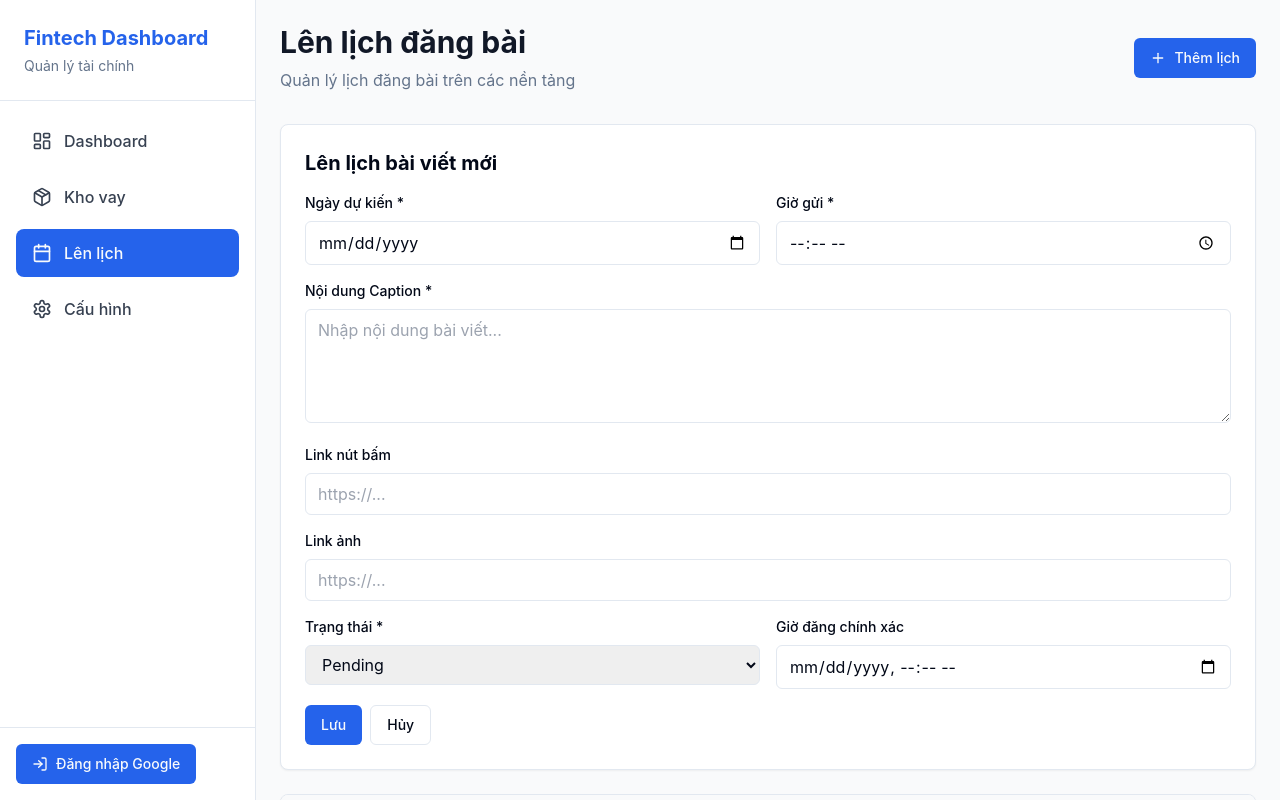
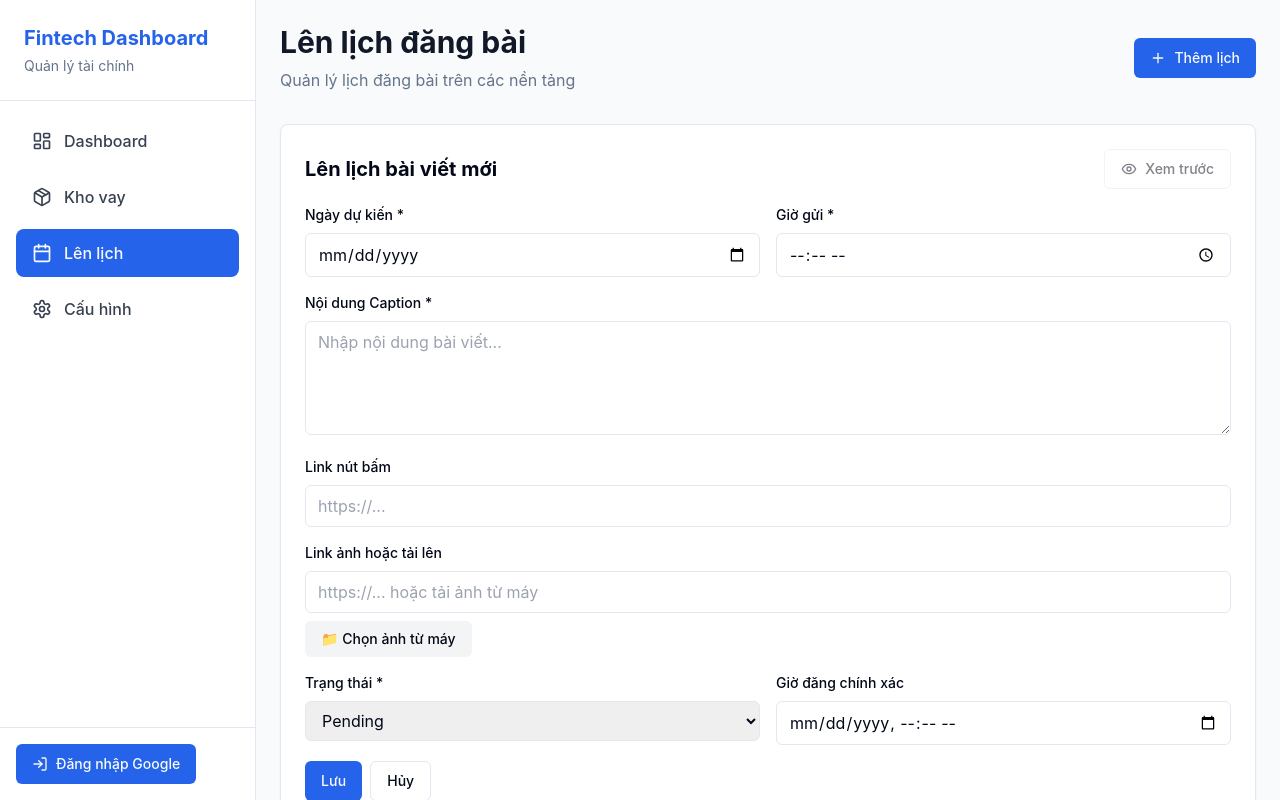
Before and after one commit to loctp-sys/telegrambot, a React (Vite) app: page /scheduler in a window 1280 px wide. Both pictures are taken after a click on the button "Thêm lịch". Shown: the top 800 px of the page. Built offline with nearby package versions, Linux system fonts and the light colour scheme; no server answers.

Commit message:
feat: Add preview button to form header and image upload from computer

```diff
--- a/src/pages/Scheduler.tsx
+++ b/src/pages/Scheduler.tsx
@@ -11,6 +11,8 @@ export default function Scheduler() {
     const [loading, setLoading] = useState(true);
     const [showForm, setShowForm] = useState(false);
     const [previewPost, setPreviewPost] = useState<ScheduledPost | null>(null);
+    const [uploadedImage, setUploadedImage] = useState<File | null>(null);
+    const [imagePreview, setImagePreview] = useState<string>('');
     const [formData, setFormData] = useState({
         date: '',
         time: '',
@@ -92,6 +94,26 @@ export default function Scheduler() {
         });
     };
 
+    const handleImageUpload = (e: React.ChangeEvent<HTMLInputElement>) => {
+        const file = e.target.files?.[0];
+        if (file) {
+            setUploadedImage(file);
+
+            // Create preview URL
+            const reader = new FileReader();
+            reader.onloadend = () => {
+                const result = reader.result as string;
+                setImagePreview(result);
+                setFormData({ ...formData, imageLink: result });
+            };
+            reader.readAsDataURL(file);
+        }
+    };
+
+    const handlePreviewForm = () => {
+        setPreviewPost(formData as ScheduledPost);
+    };
+
     if (loading) {
         return (
             <div className="flex items-center justify-center h-64">
@@ -118,7 +140,18 @@ export default function Scheduler() {
 
             {showForm && (
                 <div className="bg-white rounded-lg shadow-sm border p-6 mb-6">
-                    <h2 className="text-xl font-bold mb-4">Lên lịch bài viết mới</h2>
+                    <div className="flex items-center justify-between mb-4">
+                        <h2 className="text-xl font-bold">Lên lịch bài viết mới</h2>
+                        <Button
+                            type="button"
+                            variant="outline"
+                            onClick={handlePreviewForm}
+                            disabled={!formData.content}
+                        >
+                            <Eye className="mr-2 h-4 w-4" />
+                            Xem trước
+                        </Button>
+                    </div>
                     <form onSubmit={handleSubmit} className="space-y-4">
                         <div className="grid grid-cols-1 md:grid-cols-2 gap-4">
                             <div>
@@ -168,14 +201,64 @@ export default function Scheduler() {
                         </div>
 
                         <div>
-                            <label className="block text-sm font-medium mb-2">Link ảnh</label>
-                            <input
-                                type="url"
-                                value={formData.imageLink}
-                                onChange={(e) => setFormData({ ...formData, imageLink: e.target.value })}
-                                className="w-full px-3 py-2 border rounded-md focus:outline-none focus:ring-2 focus:ring-primary"
-                                placeholder="https://..."
-                            />
+                            <label className="block text-sm font-medium mb-2">Link ảnh hoặc tải lên</label>
+                            <div className="space-y-2">
+                                <input
+                                    type="url"
+                                    value={uploadedImage ? '' : formData.imageLink}
+                                    onChange={(e) => {
+                                        setFormData({ ...formData, imageLink: e.target.value });
+                                        setUploadedImage(null);
+                                        setImagePreview('');
+                                    }}
+                                    className="w-full px-3 py-2 border rounded-md focus:outline-none focus:ring-2 focus:ring-primary"
+                                    placeholder="https://... hoặc tải ảnh từ máy"
+                                    disabled={!!uploadedImage}
+                                />
+                                <div className="flex items-center gap-2">
+                                    <input
+                                        type="file"
+                                        accept="image/*"
+                                        onChange={handleImageUpload}
+                                        className="hidden"
+                                        id="image-upload"
+                                    />
+                                    <label
+                                        htmlFor="image-upload"
+                                        className="cursor-pointer px-4 py-2 bg-gray-100 hover:bg-gray-200 rounded-md text-sm font-medium transition-colors"
+                                    >
+                                        📁 Chọn ảnh từ máy
+                                    </label>
+                                    {uploadedImage && (
+                                        <span className="text-sm text-gray-600">
+                                            ✅ {uploadedImage.name}
+                                        </span>
+                                    )}
+                                    {(uploadedImage || imagePreview) && (
+                                        <Button
+                                            type="button"
+                                            variant="ghost"
+                                            size="sm"
+                                            onClick={() => {
+                                                setUploadedImage(null);
+                                                setImagePreview('');
+                                                setFormData({ ...formData, imageLink: '' });
+                                            }}
+                                        >
+                                            ❌ Xóa
+                                        </Button>
+                                    )}
+                                </div>
+                                {imagePreview && (
+                                    <div className="mt-2">
+                                        <img
+                                            src={imagePreview}
+                                            alt="Preview"
+                                            className="max-w-xs h-auto rounded border"
+                                        />
+                                    </div>
+                                )}
+                            </div>
                         </div>
 
                         <div className="grid grid-cols-1 md:grid-cols-2 gap-4">
```
